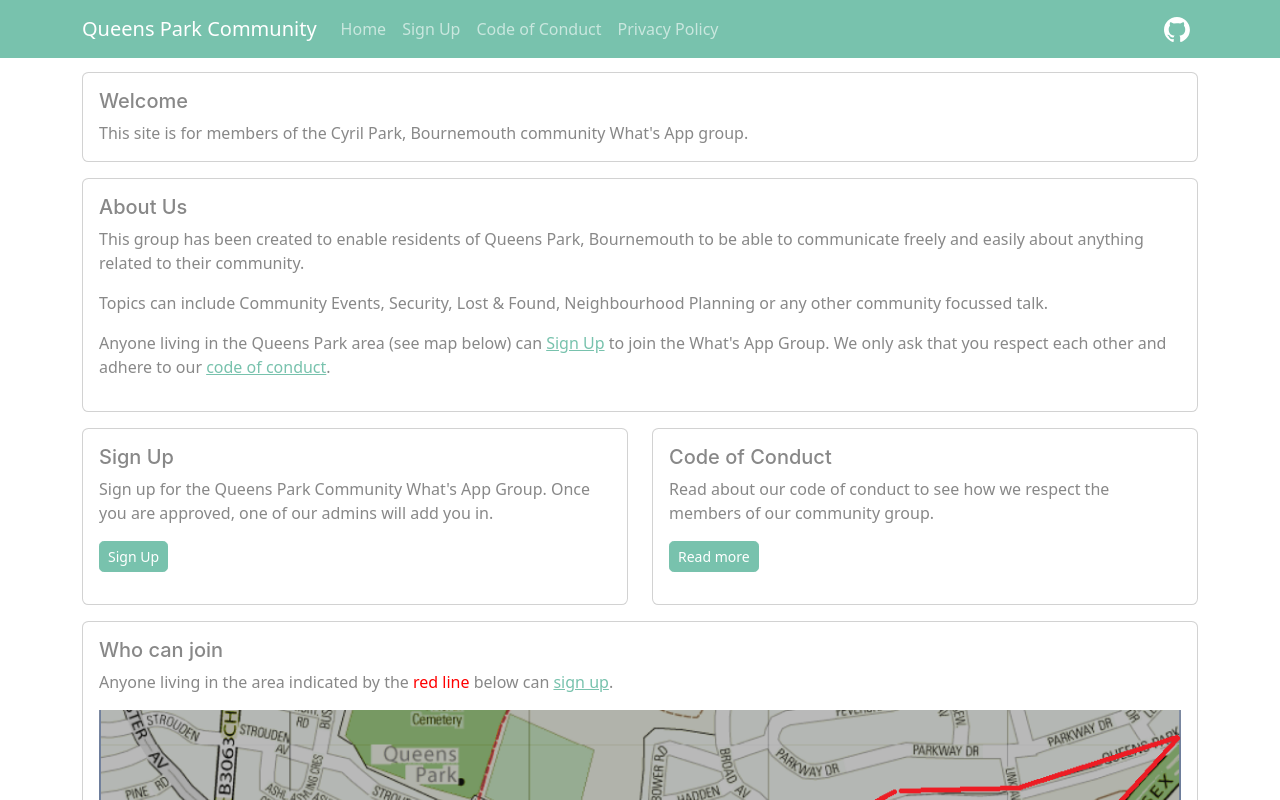
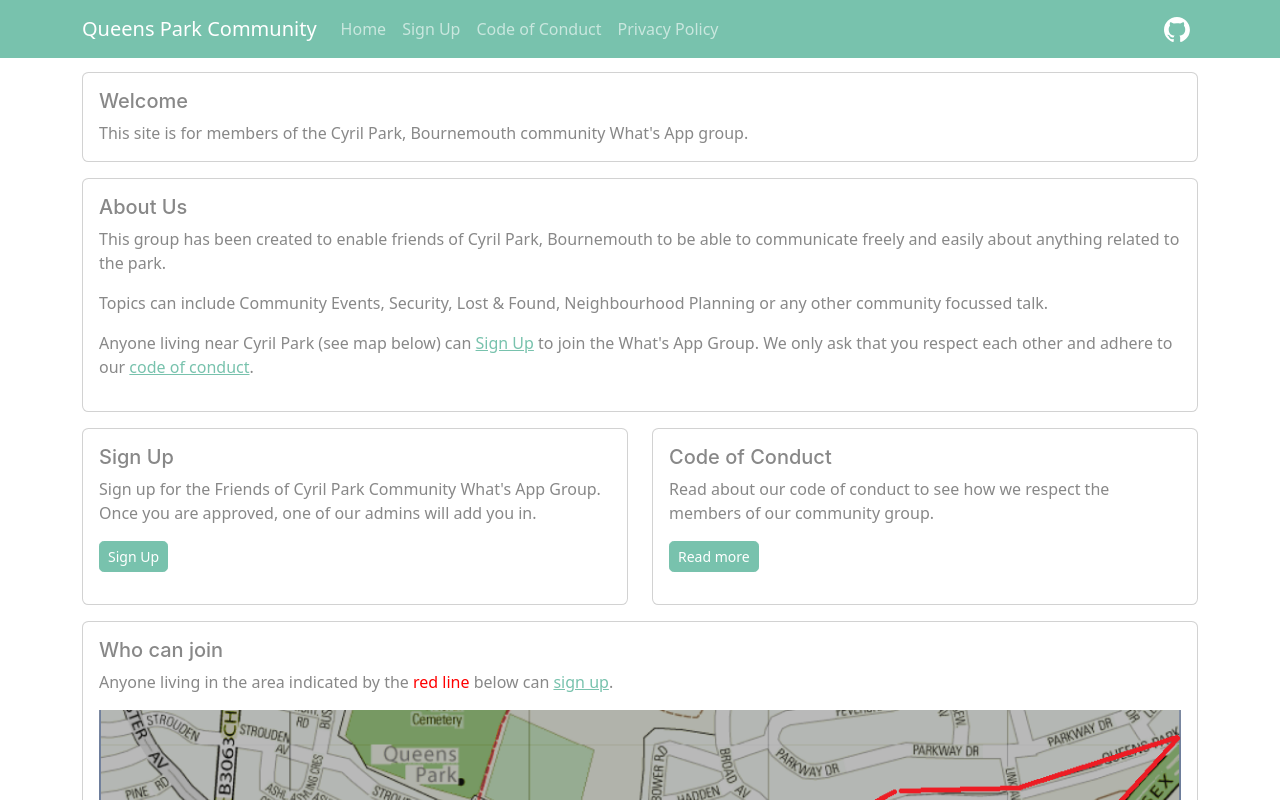
Before and after one commit to digitiser/cyrilpark, a React (Create React App) app: page / in a window 1280 px wide. Shown: the top 800 px of the page. Built offline with nearby package versions, Linux system fonts and the light colour scheme.

Commit message:
Update home.tsx

```diff
--- a/src/pages/home.tsx
+++ b/src/pages/home.tsx
@@ -14,14 +14,14 @@ export default function Home(): React.JSX.Element {
 
             <Section title="About Us">
                 <p>
-                    This group has been created to enable residents of Queens Park, Bournemouth to be able to communicate freely and easily about
-                    anything related to their community.
+                    This group has been created to enable friends of Cyril Park, Bournemouth to be able to communicate freely and easily about
+                    anything related to the park.
                 </p>
                 <p>
                     Topics can include Community Events, Security, Lost &amp; Found, Neighbourhood Planning or any other community focussed talk.
                 </p>
                 <p>
-                    Anyone living in the Queens Park area (see map below) can <a href={Urls.SignUp} target="_blank" rel="noreferrer">Sign Up</a> to
+                    Anyone living near Cyril Park (see map below) can <a href={Urls.SignUp} target="_blank" rel="noreferrer">Sign Up</a> to
                     join the What's App Group.  We only ask that you respect each other and adhere to our <Link to="code">code of conduct</Link>.
                 </p>
             </Section>
@@ -30,7 +30,7 @@ export default function Home(): React.JSX.Element {
                 <Col>
                     <Section title="Sign Up">
                         <p>
-                            Sign up for the Queens Park Community What's App Group. Once you are approved, one of our admins will add you in.
+                            Sign up for the Friends of Cyril Park Community What's App Group. Once you are approved, one of our admins will add you in.
                         </p>
 
                         <p>
```
